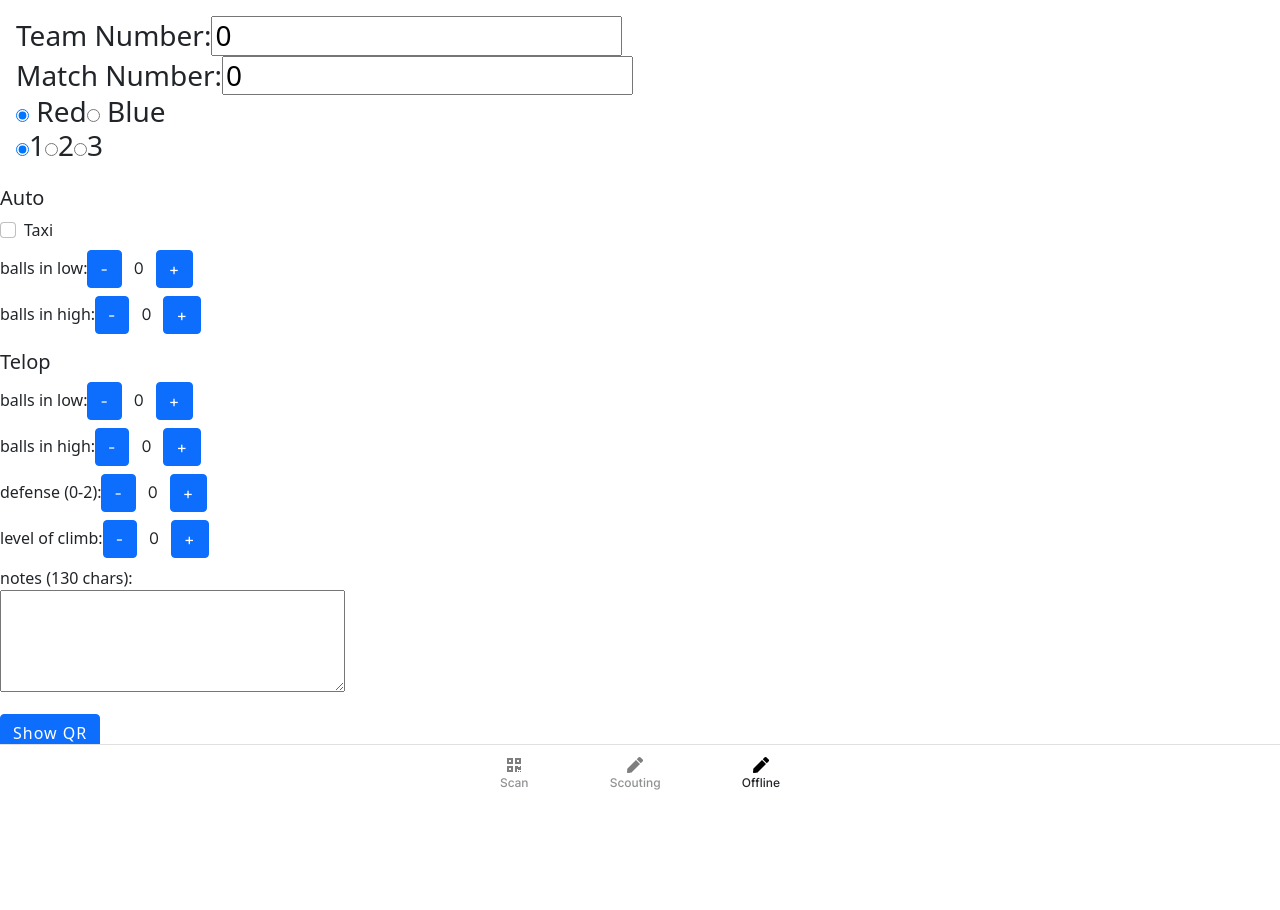
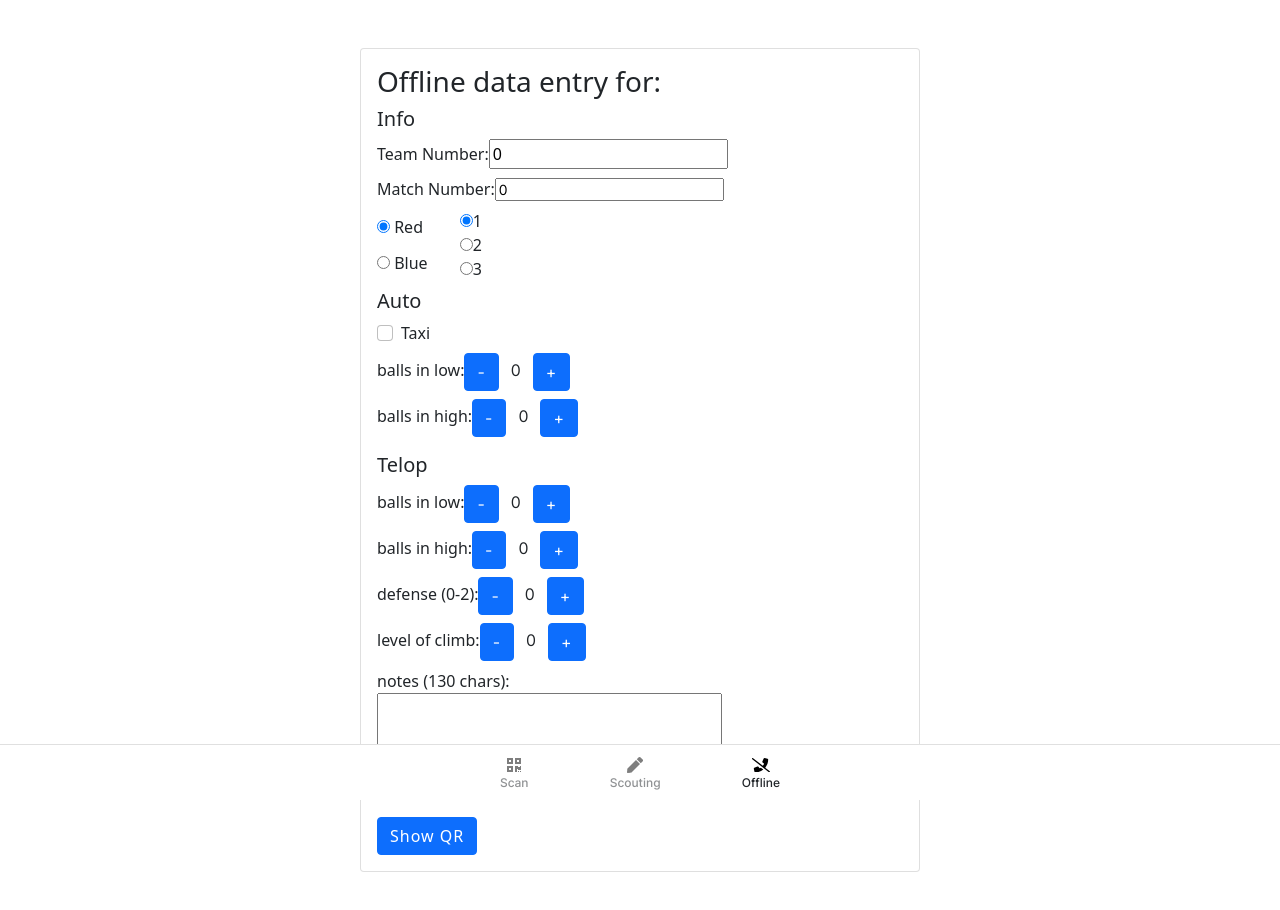
Before and after one commit to FRC-Team-955/955-scouting-pwa, a React (Create React App) app: page /955-scouting-pwa/offline in a window 1280 px wide. Shown: the top 910 px of the page. Before the commit the page ends 800 px from the top, so only its background shows below. Built offline with nearby package versions, Linux system fonts and the light colour scheme.

Commit message:
add offline styles

```diff
--- a/src/components/match-list.tsx
+++ b/src/components/match-list.tsx
@@ -40,7 +40,7 @@ function MatchList() {
   }, [selectedEvent, setHasData]);
 
   return (
-    <div>
+    <div style={{ marginBottom: "5rem" }}>
       <div className="matches">
         <p>Matches</p>
       </div>
--- a/src/components/nav.tsx
+++ b/src/components/nav.tsx
@@ -2,6 +2,7 @@ import "../styles/nav.css";
 import { Link } from "react-router-dom";
 import qrcodeImage from "../styles/images/qrcode.png";
 import penImage from "../styles/images/pen.png";
+import noConnectionImage from "../styles/images/no-signal-2223936-1870839.png";
 
 export default function Nav({ selectedPage }) {
   return (
@@ -21,7 +22,13 @@ export default function Nav({ selectedPage }) {
         </div>
         <div className={`nav-frame ${selectedPage !== 2 ? "nav-gray" : ""}`}>
           <Link to="/955-scouting-pwa/offline">
-            <img className="nav-icon" src={penImage} alt="" />
+            <svg
+              xmlns="http://www.w3.org/2000/svg"
+              viewBox="0 0 640 512"
+              width="18px"
+            >
+              <path d="M271.1 367.5L227.9 313.7c-8.688-10.78-23.69-14.51-36.47-8.974l-108.5 46.51c-13.91 6-21.49 21.19-18.11 35.79l23.25 100.8C91.32 502 103.8 512 118.5 512c107.4 0 206.1-37.46 284.2-99.65l-88.75-69.56C300.6 351.9 286.6 360.3 271.1 367.5zM630.8 469.1l-159.6-125.1c65.03-78.97 104.7-179.5 104.7-289.5c0-14.66-9.969-27.2-24.22-30.45L451 .8125c-14.69-3.406-29.73 4.213-35.82 18.12l-46.52 108.5c-5.438 12.78-1.771 27.67 8.979 36.45l53.82 44.08C419.2 232.1 403.9 256.2 386.2 277.4L38.81 5.111C34.41 1.673 29.19 0 24.03 0C16.91 0 9.84 3.158 5.121 9.189c-8.188 10.44-6.37 25.53 4.068 33.7l591.1 463.1c10.5 8.203 25.57 6.328 33.69-4.078C643.1 492.4 641.2 477.3 630.8 469.1z" />
+            </svg>
           </Link>
           <p className="navtext">Offline</p>
         </div>
--- a/src/pages/offline.tsx
+++ b/src/pages/offline.tsx
@@ -1,9 +1,12 @@
-import { useState } from "react";
+import { useState, useContext } from "react";
 import { storeMatchData } from "../api/local-storage";
 import Nav from "../components/nav";
 import QRCode from "qrcode";
+import { SelectedEvent } from "../context";
+import { transform } from "typescript";
 
 function Offline() {
+  const { selectedEvent } = useContext(SelectedEvent);
   const [taxi, setTaxi] = useState(false);
   const [autoLow, setAutoLow] = useState(0);
   const [autoHigh, setAutoHigh] = useState(0);
@@ -29,7 +32,7 @@ function Offline() {
 
   function storeData() {
     const id = `${
-      "2022caph_qm" + matchNumber.toString()
+      selectedEvent.id + matchNumber.toString()
     }-${teamNumber.toString()}*${(matchNumber - 1) * 6 + color + dsNumber}`;
     generateQR(
       `${id},${teamNumber},${taxi},${autoLow},${autoHigh},${telopLow},${telopHigh},${defense},${climb}, ${notes}`
@@ -50,36 +53,65 @@ function Offline() {
   }
 
   return (
-    <div>
-      <div>
-        <h3 className="card-body">
+    <div style={{ display: "flex", justifyContent: "center" }}>
+      <div
+        className="card"
+        style={{ width: "35rem", maxWidth: "93%", margin: "3rem 0 5rem 0" }}
+      >
+        <div className="card-body">
+          <h3>Offline data entry for: {selectedEvent.id}</h3>
+
+          <form>
+            <div className="data-group">
+              <h5>Info</h5>
               <div className="form-group">
-            <label htmlFor="highball-telop">Team Number: </label>
-            <div className="data-form-inputs" id="highball-telop">
+                <label htmlFor="team-number">Team Number: </label>
+                <div className="data-form-inputs" id="team-number">
                   <input
                     type="text"
                     value={teamNumber}
-                onChange={(e) => setTeamNumber(parseInt(e.target.value) || 0)}
+                    onChange={(e) =>
+                      setTeamNumber(parseInt(e.target.value) || 0)
+                    }
                   ></input>
                 </div>
               </div>
               <div className="form-group">
-            <label htmlFor="highball-telop">Match Number: </label>
-            <div className="data-form-inputs" id="highball-telop">
+                <label htmlFor="match-number">Match Number: </label>
+                <div className="data-form-inputs" id="match-number">
                   <input
                     type="text"
                     value={matchNumber}
-                onChange={(e) => setMatchNumber(parseInt(e.target.value) || 0)}
+                    onChange={(e) =>
+                      setMatchNumber(parseInt(e.target.value) || 0)
+                    }
                   ></input>
                 </div>
               </div>
-          <div>
+              <div
+                style={{
+                  display: "flex",
+                  marginBottom: "0",
+                }}
+              >
+                <div
+                  style={{
+                    marginRight: "2rem",
+                    marginBottom: "0",
+                    display: "flex",
+                    flexDirection: "column",
+                    justifyContent: "space-around",
+                  }}
+                >
+                  <div style={{ marginBottom: "0" }}>
                     <input
                       type="radio"
                       onClick={() => setColor(0)}
                       checked={color === 0}
                     />{" "}
                     Red
+                  </div>
+                  <div style={{ marginBottom: "0" }}>
                     <input
                       type="radio"
                       onClick={() => setColor(3)}
@@ -87,19 +119,22 @@ function Offline() {
                     />{" "}
                     Blue
                   </div>
-          <div>
+                </div>
+                <div style={{ marginBottom: "0" }}>
                   <input
                     type="radio"
                     onClick={() => setDsNumber(0)}
                     checked={dsNumber === 0}
                   />
                   1
+                  <br />
                   <input
                     type="radio"
                     onClick={() => setDsNumber(1)}
                     checked={dsNumber === 1}
                   />
                   2
+                  <br />
                   <input
                     type="radio"
                     onClick={() => setDsNumber(2)}
@@ -107,8 +142,8 @@ function Offline() {
                   />
                   3
                 </div>
-        </h3>
-        <form>
+              </div>
+            </div>
             <div className="data-group">
               <h5>Auto</h5>
               <div className="form-check">
@@ -314,6 +349,7 @@ function Offline() {
             <></>
           )}
         </div>
+      </div>
       <Nav selectedPage={2} />
     </div>
   );
```
Also changed, not shown: src/styles/images/no-signal-2223936-1870839.png (added). Lines whose indentation alone changed are shown as unchanged.
